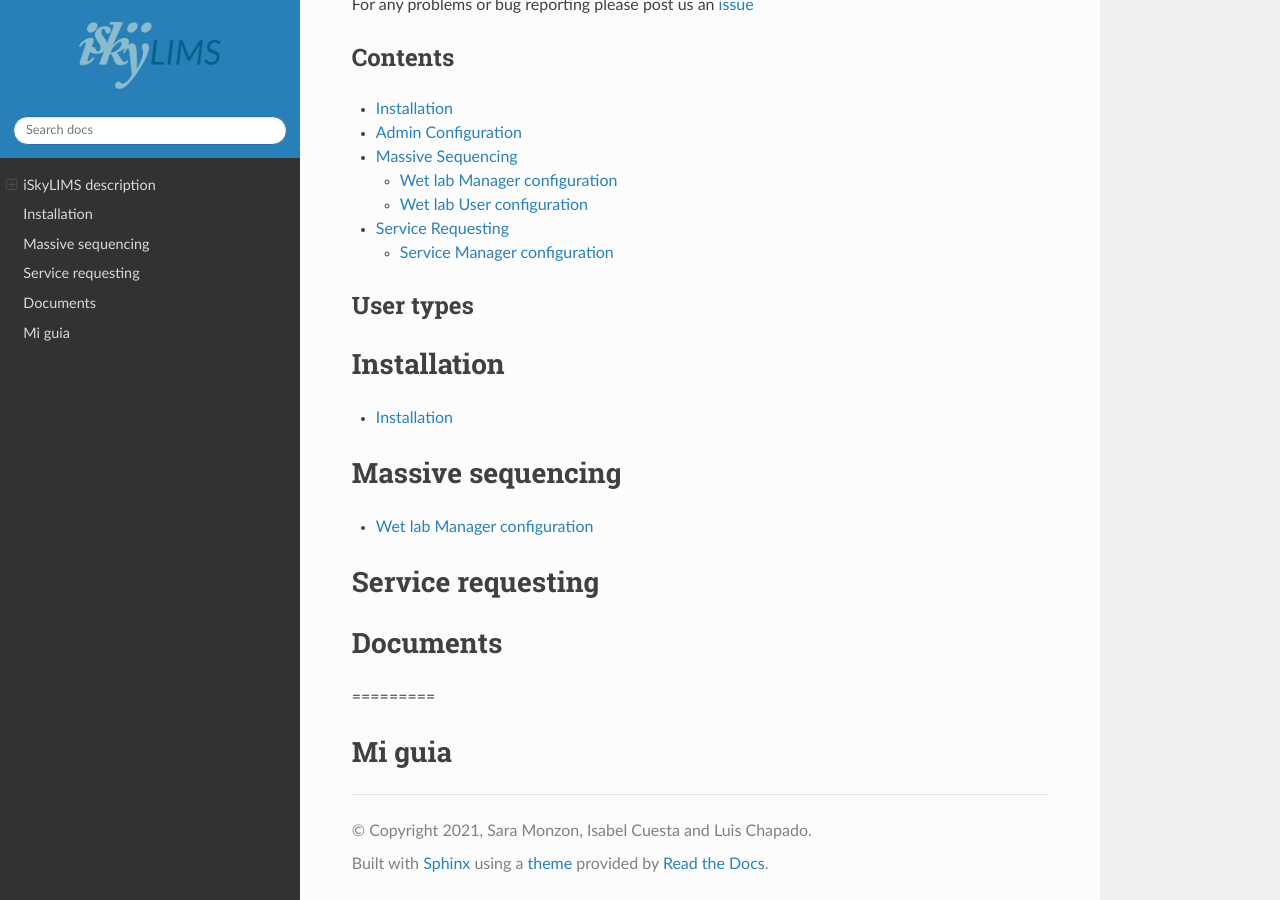
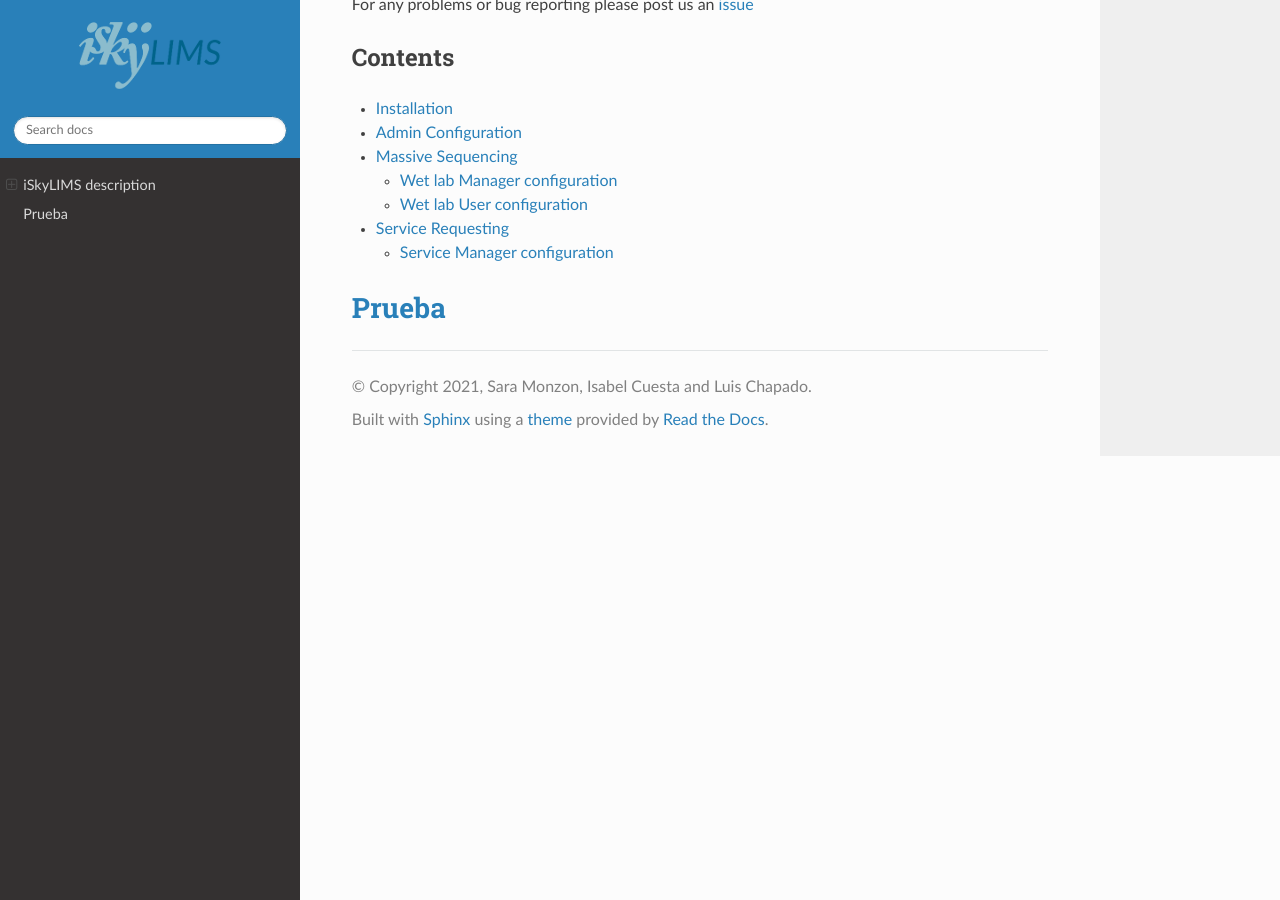
Before and after one commit to luissian/iSkyLIMS_documentation, a Sphinx documentation site: the page built from docs/README.md, in a window 1280 px wide and 900 px high, scrolled down 1366 px. Built offline with Sphinx 7.4.7 and the Read the Docs theme 2.0.0, drawn with Linux system fonts in a browser that asks for light colours.

```diff
--- a/docs/README.md
+++ b/docs/README.md
@@ -21,21 +21,4 @@ Contents
 * [Service Requesting](installation.md)
   * [Service Manager configuration](drylab_manager_configuration.md)
 
-## User types
-
-
-# Installation
-* [Installation](installation.md)
-
-# Massive sequencing
-* [Wet lab Manager configuration](wetlab_manager_configuration.md)
-
-# Service requesting
-
-
-
-# Documents
-=========
-
-
-# Mi guia
+# [Prueba](instalacion.md)
```
Also changed, not shown: docs/index.md (+1 -15 lines).
